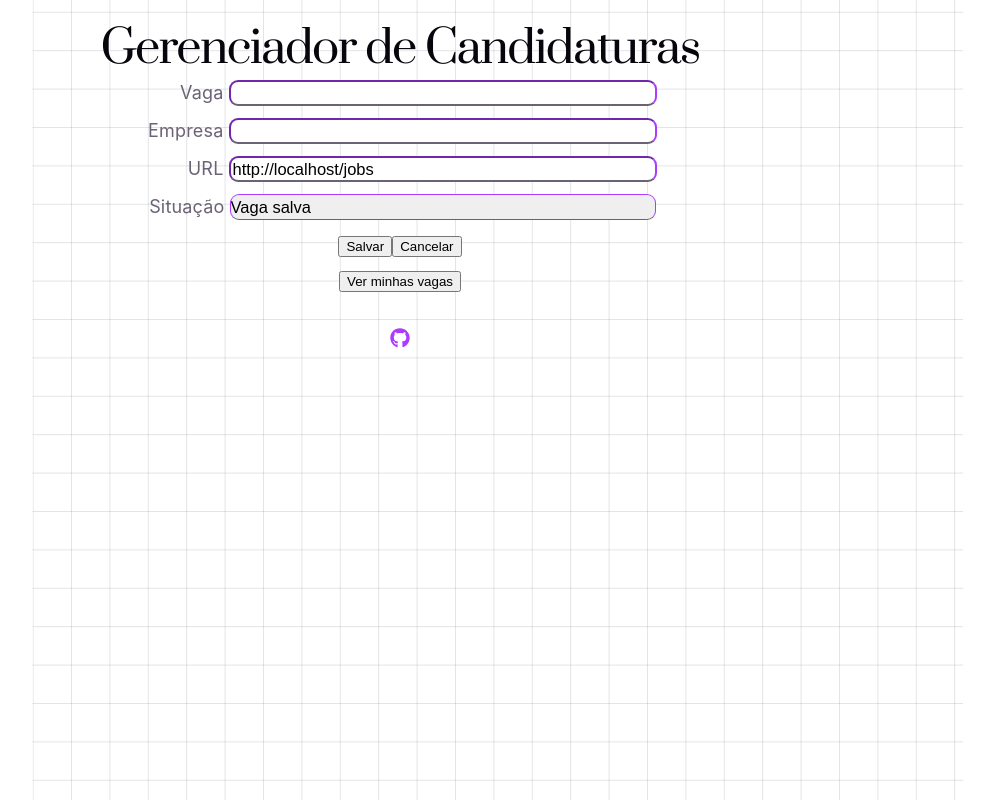
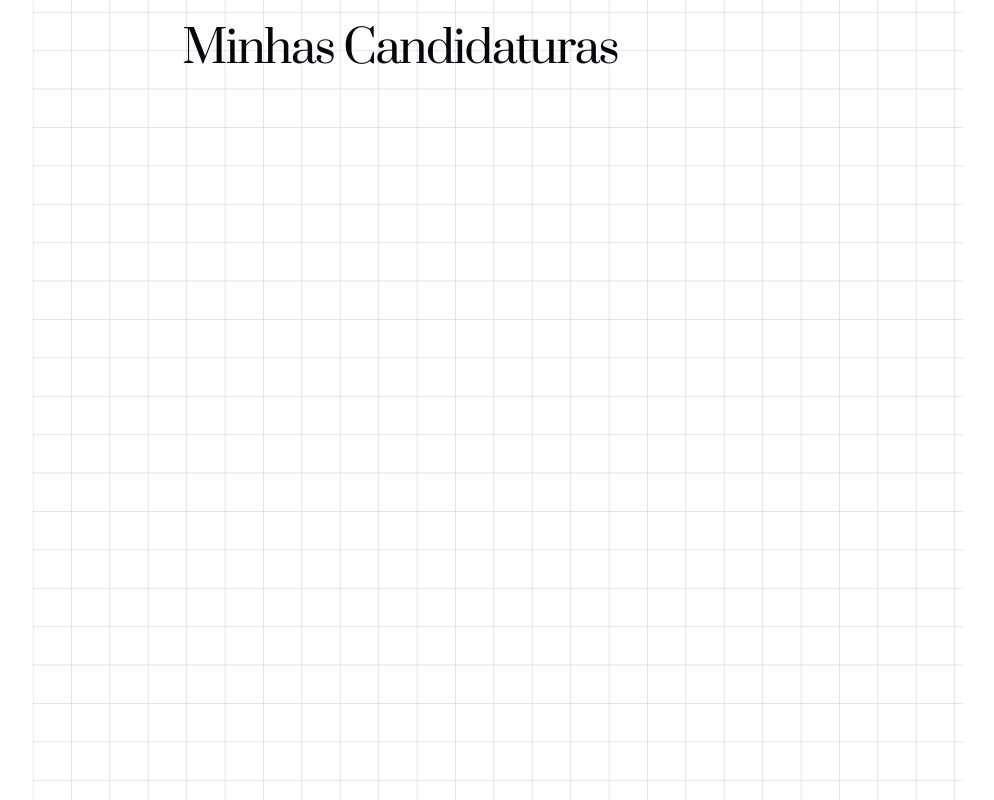
Before and after one commit to Laura-Sangalli/gerenciador-de-candidaturas, a React (Vite) app in the folder frontend/: page /jobs in a window 1280 px wide. Shown: the whole page, without its empty margins (240-1234 px from the left). Built offline with nearby package versions, Linux system fonts and the light colour scheme.

Commit message:
feat: create Minhas Candidaturas file

```diff
--- a/frontend/package.json
+++ b/frontend/package.json
@@ -12,7 +12,8 @@
   "dependencies": {
     "react": "^19.2.6",
     "react-dom": "^19.2.6",
-    "react-icons": "^5.6.0"
+    "react-icons": "^5.6.0",
+    "react-router-dom": "^7.18.1"
   },
   "devDependencies": {
     "@eslint/js": "^10.0.1",
--- a/frontend/src/App.tsx
+++ b/frontend/src/App.tsx
@@ -1,14 +1,23 @@
+import { BrowserRouter, Routes, Route } from "react-router-dom";
+
 import Home from "./pages/Home";
+import Jobs from "./pages/Jobs";
 import BackgroundDecoration from "./components/BackgroudDecoration";
-function App(){
+
+function App() {
   return (
-    <div className="app">
-      <BackgroundDecoration />
+    <BrowserRouter>
+      <div className="app">
+        <BackgroundDecoration />
 
-      <main className="content">
-        <Home />
-      </main>
-    </div>
+        <main className="content">
+          <Routes>
+            <Route path="/" element={<Home />} />
+            <Route path="/jobs" element={<Jobs />} />
+          </Routes>
+        </main>
+      </div>
+    </BrowserRouter>
   );
 }
 
--- a/frontend/src/components/JobForm.tsx
+++ b/frontend/src/components/JobForm.tsx
@@ -67,7 +67,7 @@
                 <button type="submit" className="button-icon">Salvar</button>
                 <button type="submit" className="button-icon">Cancelar</button>
             </div>
-                <button type="submit" className="button-icon">Ver minhas vagas</button>
+                <button type="submit" className="button-icon" onClick={() => window.open("/jobs")}>Ver minhas vagas</button>
         </form>
     )
 }
--- /dev/null
+++ b/frontend/src/pages/Jobs.tsx
@@ -0,0 +1,7 @@
+function Jobs(){
+    return(
+        <h1 className="title">Minhas Candidaturas</h1>
+    );
+}
+
+export default Jobs;
```
Also changed, not shown: 1 other file (tests, documents, lock files or other folders).
